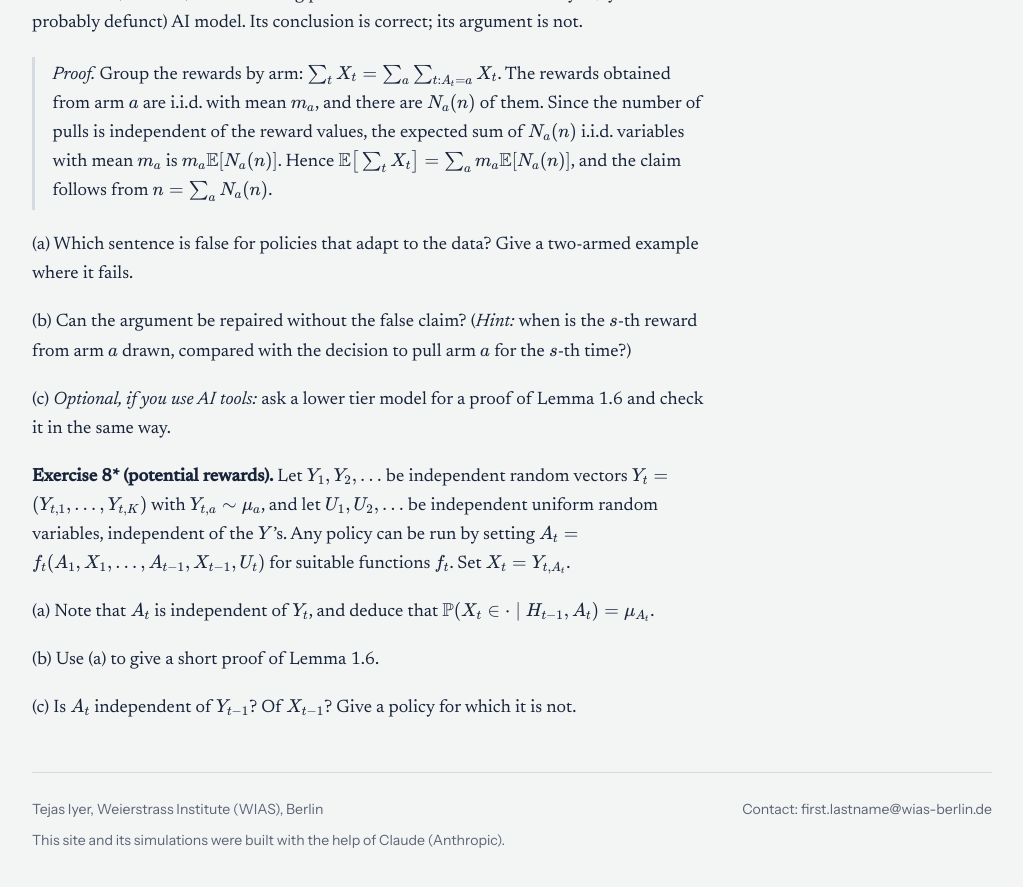
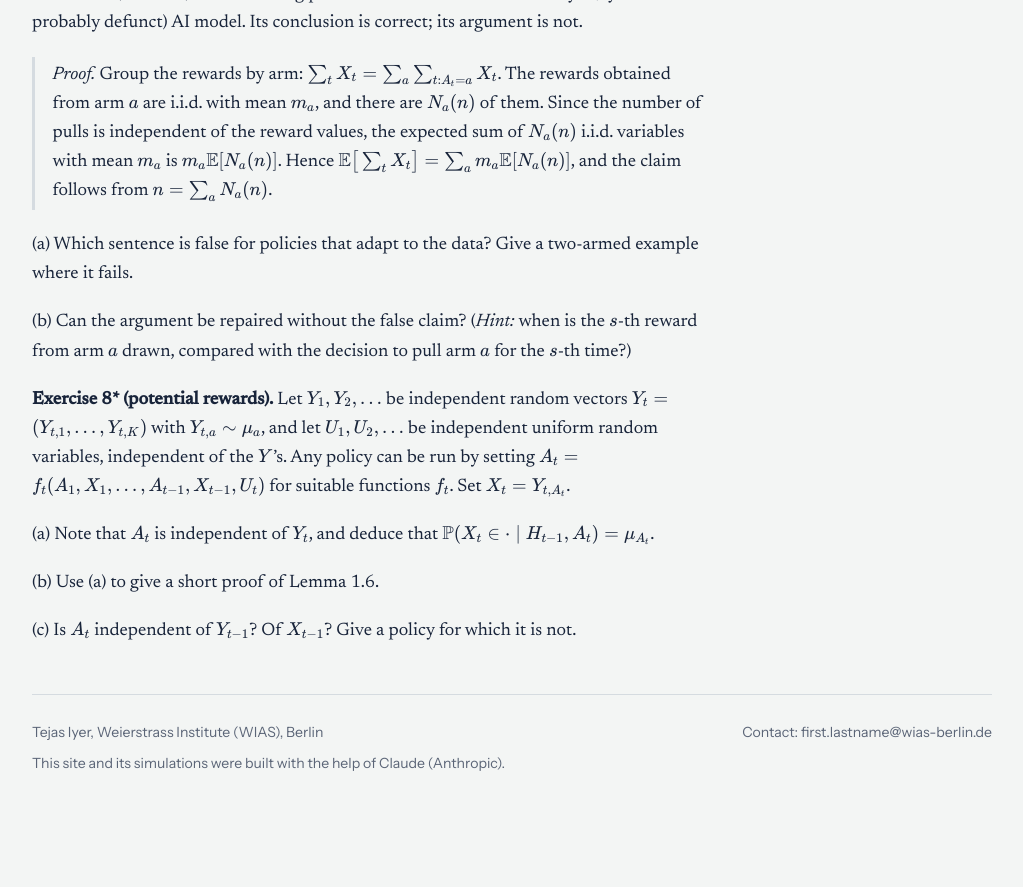
Before and after one commit to iyertejas/iyertejas.github.io, a Jekyll site: the page built from course-rl-2026-sheet-1.md, in a window 1280 px wide and 900 px high, scrolled down 1871 px. Shown: the top 887 px of the window, without its empty margins (128-1151 px from the left). Built offline with Jekyll 4.4.1, drawn with Linux system fonts in a browser that asks for light colours; after the commit the page ends 2694 px from its top, so only the background shows below that.

Commit message:
RL course: drop the optional AI exercise from Sheet 1

```diff
--- a/course-rl-2026-sheet-1.md
+++ b/course-rl-2026-sheet-1.md
@@ -72,8 +72,6 @@ $$
 
 (b) Can the argument be repaired without the false claim? (*Hint:* when is the $$s$$-th reward from arm $$a$$ drawn, compared with the decision to pull arm $$a$$ for the $$s$$-th time?)
 
-(c) *Optional, if you use AI tools:* ask a lower tier model for a proof of Lemma 1.6 and check it in the same way.
-
 **Exercise 8\* (potential rewards).** Let $$Y_1, Y_2, \dots$$ be independent random vectors $$Y_t = (Y_{t,1}, \dots, Y_{t,K})$$ with $$Y_{t,a} \sim \mu_a$$, and let $$U_1, U_2, \dots$$ be independent uniform random variables, independent of the $$Y$$'s. Any policy can be run by setting $$A_t = f_t(A_1, X_1, \dots, A_{t-1}, X_{t-1}, U_t)$$ for suitable functions $$f_t$$. Set $$X_t = Y_{t,A_t}$$.
 
 (a) Note that $$A_t$$ is independent of $$Y_t$$, and deduce that $$\mathbb P(X_t \in \cdot \mid H_{t-1}, A_t) = \mu_{A_t}$$.
```
